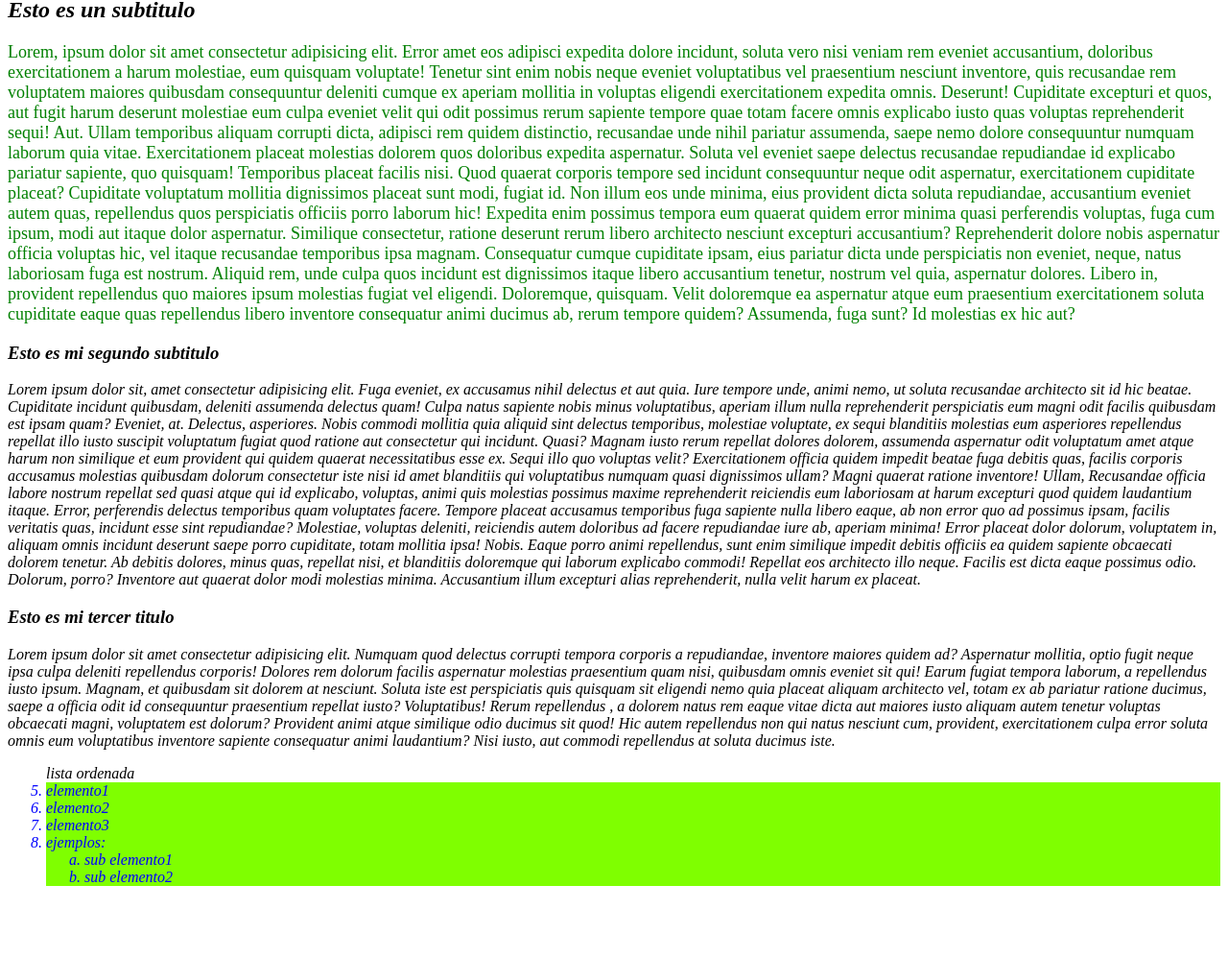
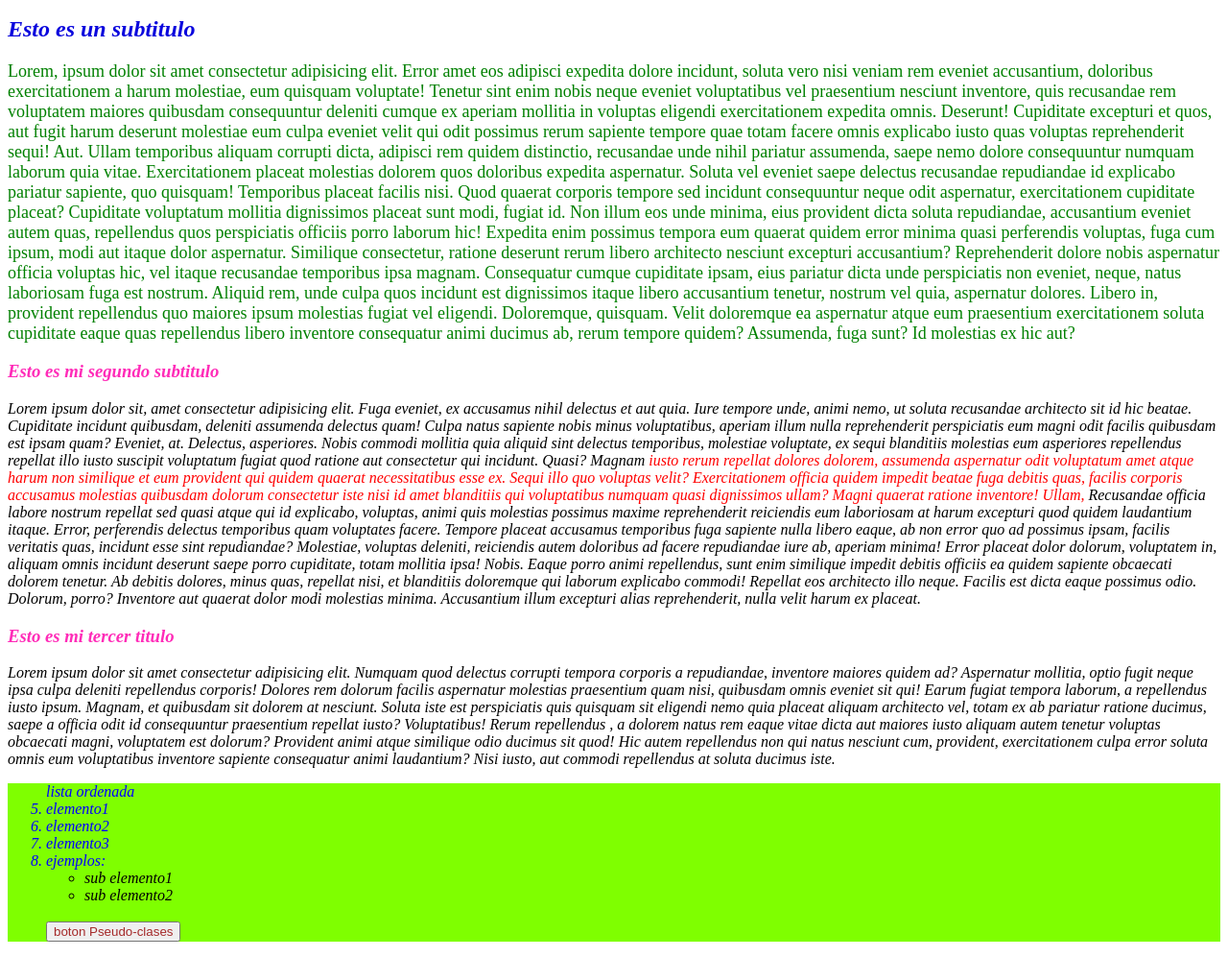
Before and after one commit to MarioSchmoker/selectoresAnidados, a website: page index.html in a window 1280 px wide. Shown: the part 83-1080 px from the top of the page at 96% size. Before the commit the page ends 1022 px from the top, so only its background shows below. Drawn offline with Linux system fonts and the light colour scheme.

Commit message:
terminado

```diff
--- a/index.html
+++ b/index.html
@@ -18,40 +18,41 @@
         Expedita enim possimus tempora eum quaerat quidem error minima quasi perferendis voluptas, fuga cum ipsum, modi aut itaque dolor aspernatur. Similique consectetur, ratione deserunt rerum libero architecto nesciunt excepturi accusantium?
         Reprehenderit dolore </span> nobis aspernatur officia voluptas hic, vel itaque recusandae temporibus ipsa magnam. Consequatur cumque cupiditate ipsam, eius pariatur dicta unde perspiciatis non eveniet, neque, natus laboriosam fuga est nostrum.
         Aliquid rem, unde culpa quos incidunt est dignissimos itaque libero accusantium tenetur, nostrum vel quia, aspernatur dolores. Libero in, provident repellendus quo maiores ipsum molestias fugiat vel eligendi. Doloremque, quisquam.
-      Velit doloremque ea aspernatur atque eum praesentium exercitationem soluta cupiditate eaque quas repellendus libero inventore consequatur animi ducimus ab, rerum tempore quidem? Assumenda, fuga sunt? Id molestias ex hic aut?</p>
+        Velit doloremque ea aspernatur atque eum praesentium exercitationem soluta cupiditate eaque quas repellendus libero inventore consequatur animi ducimus ab, rerum tempore quidem? Assumenda, fuga sunt? Id molestias ex hic aut?
+       </p>
     </div>
-    <div class="segundoDiv">
     <h3>Esto es mi segundo subtitulo</h3>
        <p>Lorem ipsum dolor sit, amet consectetur adipisicing elit. Fuga eveniet, ex accusamus nihil delectus et aut quia. Iure tempore unde, animi nemo, ut soluta recusandae architecto sit id hic beatae.
         Cupiditate incidunt quibusdam, deleniti assumenda delectus quam! Culpa natus sapiente nobis minus voluptatibus, aperiam illum nulla reprehenderit perspiciatis eum magni odit facilis quibusdam est ipsam quam? Eveniet, at. Delectus, asperiores.
         Nobis commodi mollitia quia aliquid sint delectus temporibus, molestiae voluptate, ex sequi blanditiis molestias eum asperiores repellendus repellat illo iusto suscipit voluptatum fugiat quod ratione aut consectetur qui incidunt. Quasi?
-      Magnam <span> iusto rerum repellat dolores dolorem, assumenda aspernatur odit voluptatum amet atque harum non similique et eum provident qui quidem quaerat necessitatibus esse ex. Sequi illo quo voluptas velit?
+        Magnam <span class="destacado"> iusto rerum repellat dolores dolorem, assumenda aspernatur odit voluptatum amet atque harum non similique et eum provident qui quidem quaerat necessitatibus esse ex. Sequi illo quo voluptas velit?
         Exercitationem officia quidem impedit beatae fuga debitis quas, facilis corporis accusamus molestias quibusdam dolorum consectetur iste nisi id amet blanditiis qui voluptatibus numquam quasi dignissimos ullam? Magni quaerat ratione inventore!
         Ullam, </span> Recusandae officia labore nostrum repellat sed quasi atque qui id explicabo, voluptas, animi quis molestias possimus maxime reprehenderit reiciendis eum laboriosam at harum excepturi quod quidem laudantium itaque.
         Error, perferendis delectus temporibus quam voluptates facere. Tempore placeat accusamus temporibus fuga sapiente nulla libero eaque, ab non error quo ad possimus ipsam, facilis veritatis quas, incidunt esse sint repudiandae?
         Molestiae, voluptas deleniti, reiciendis autem doloribus ad facere repudiandae iure ab, aperiam minima! Error placeat dolor dolorum, voluptatem in, aliquam omnis incidunt deserunt saepe porro cupiditate, totam mollitia ipsa! Nobis.
         Eaque porro animi repellendus, sunt enim similique impedit debitis officiis ea quidem sapiente obcaecati dolorem tenetur. Ab debitis dolores, minus quas, repellat nisi, et blanditiis doloremque qui laborum explicabo commodi!
-      Repellat eos architecto illo neque. Facilis est dicta eaque possimus odio. Dolorum, porro? Inventore aut quaerat dolor modi molestias minima. Accusantium illum excepturi alias reprehenderit, nulla velit harum ex placeat.</p>
-    </div>
-    <div class="tercerDiv">
+        Repellat eos architecto illo neque. Facilis est dicta eaque possimus odio. Dolorum, porro? Inventore aut quaerat dolor modi molestias minima. Accusantium illum excepturi alias reprehenderit, nulla velit harum ex placeat.
+      </p>
     <h3>Esto es mi tercer titulo</h3>
        <p>Lorem ipsum dolor sit amet consectetur adipisicing elit. Numquam quod delectus corrupti tempora corporis a repudiandae, inventore maiores quidem ad? Aspernatur mollitia, optio fugit neque ipsa culpa deleniti repellendus corporis!
         Dolores <span> rem dolorum facilis aspernatur molestias praesentium quam nisi, quibusdam omnis eveniet sit qui! Earum fugiat tempora laborum, a repellendus iusto ipsum. Magnam, et quibusdam sit dolorem at nesciunt.
         Soluta iste est perspiciatis quis quisquam sit eligendi nemo quia placeat aliquam architecto vel, totam ex ab pariatur ratione ducimus, saepe a officia odit id consequuntur praesentium repellat iusto? Voluptatibus!
         Rerum repellendus </span>, a dolorem natus rem eaque vitae dicta aut maiores iusto aliquam autem tenetur voluptas obcaecati magni, voluptatem est dolorum? Provident animi atque similique odio ducimus sit quod!
-      Hic autem repellendus non qui natus nesciunt cum, provident, exercitationem culpa error soluta omnis eum voluptatibus inventore sapiente consequatur animi laudantium? Nisi iusto, aut commodi repellendus at soluta ducimus iste.</p>
+        Hic autem repellendus non qui natus nesciunt cum, provident, exercitationem culpa error soluta omnis eum voluptatibus inventore sapiente consequatur animi laudantium? Nisi iusto, aut commodi repellendus at soluta ducimus iste.
+       </p>
 
      <ol>lista ordenada
         <li value="5">elemento1</li>
         <li>elemento2</li>
         <li>elemento3</li>
         <li>ejemplos:
-          <ol>
-            <li style="list-style-type:lower-alpha">sub elemento1</li>
-            <li style="list-style-type:lower-alpha">sub elemento2</li>
-
-          </ol>
+          <ul>
+            <li>sub elemento1</li>
+            <li>sub elemento2</li>
+          </ul>
         </li>
       </0l>
+      <br>
+    <button class="link">boton Pseudo-clases</button>
   </body>
 </html>
--- a/src/styles.css
+++ b/src/styles.css
@@ -2,7 +2,8 @@ body {
   font-style: italic;
 }
 
-ol li {
+ol,
+li {
   color: blue;
   background-color: chartreuse;
 }
@@ -10,17 +11,38 @@ ol li {
 div > h1 {
   color: red;
 }
-
-div ~ p {
-  color: violet;
+#inicio {
+  font: oblique bold 250% cursive;
+}
+h1 + h2 {
+  color: rgb(11, 7, 221);
 }
 
-.segundoDiv + h3 {
+div ~ h3 {
   font-style: oblique;
-  color: turquoise;
+  color: rgb(255, 43, 184);
 }
 p.destacado {
   color: green;
   font-style: normal;
   font-size: 18px;
 }
+p .destacado {
+  color: red;
+}
+ul li {
+  color: black !important;
+}
+.link {
+  color: brown;
+}
+.link:hover {
+  color: chartreuse;
+  font-size: 16px;
+}
+.link:visited {
+  color: darkblue;
+}
+.link:active {
+  color: darkorange;
+}
```
Lines whose indentation alone changed are shown as unchanged.
